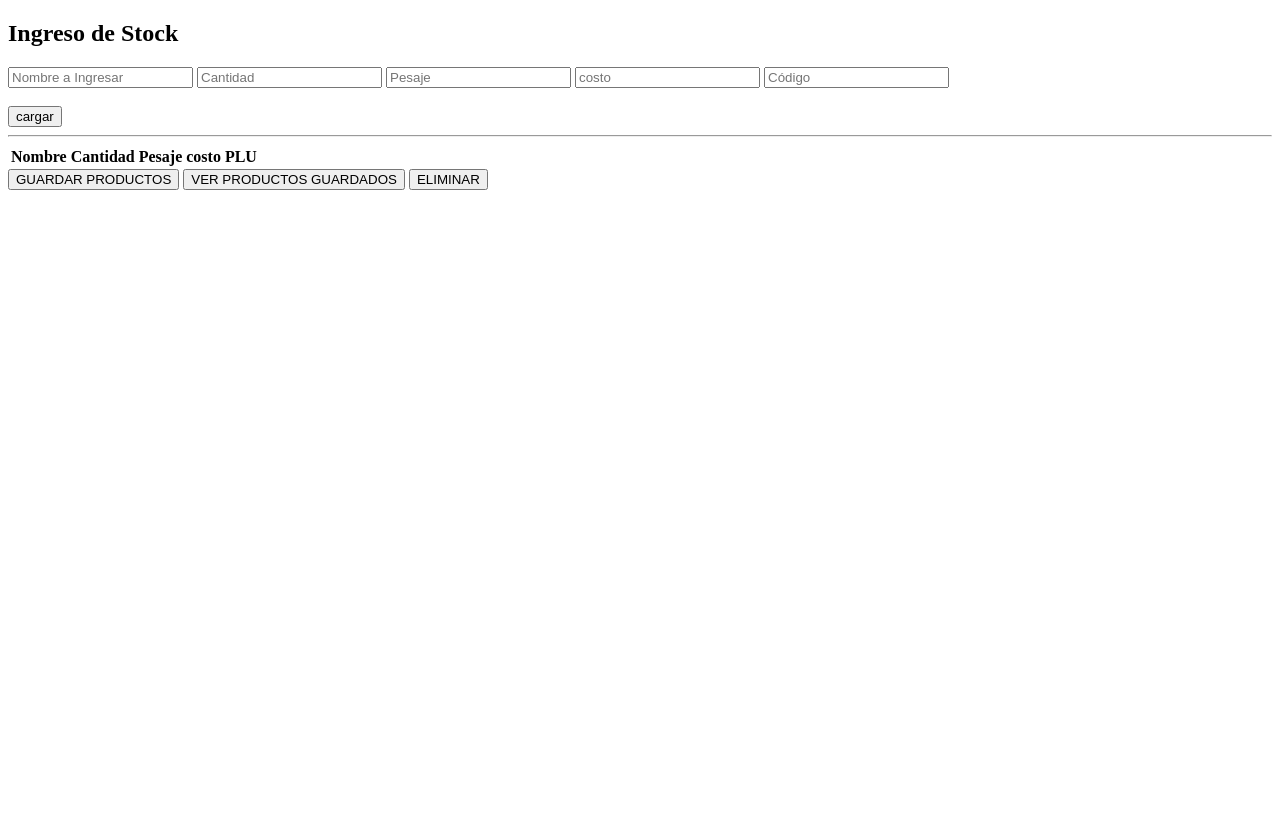
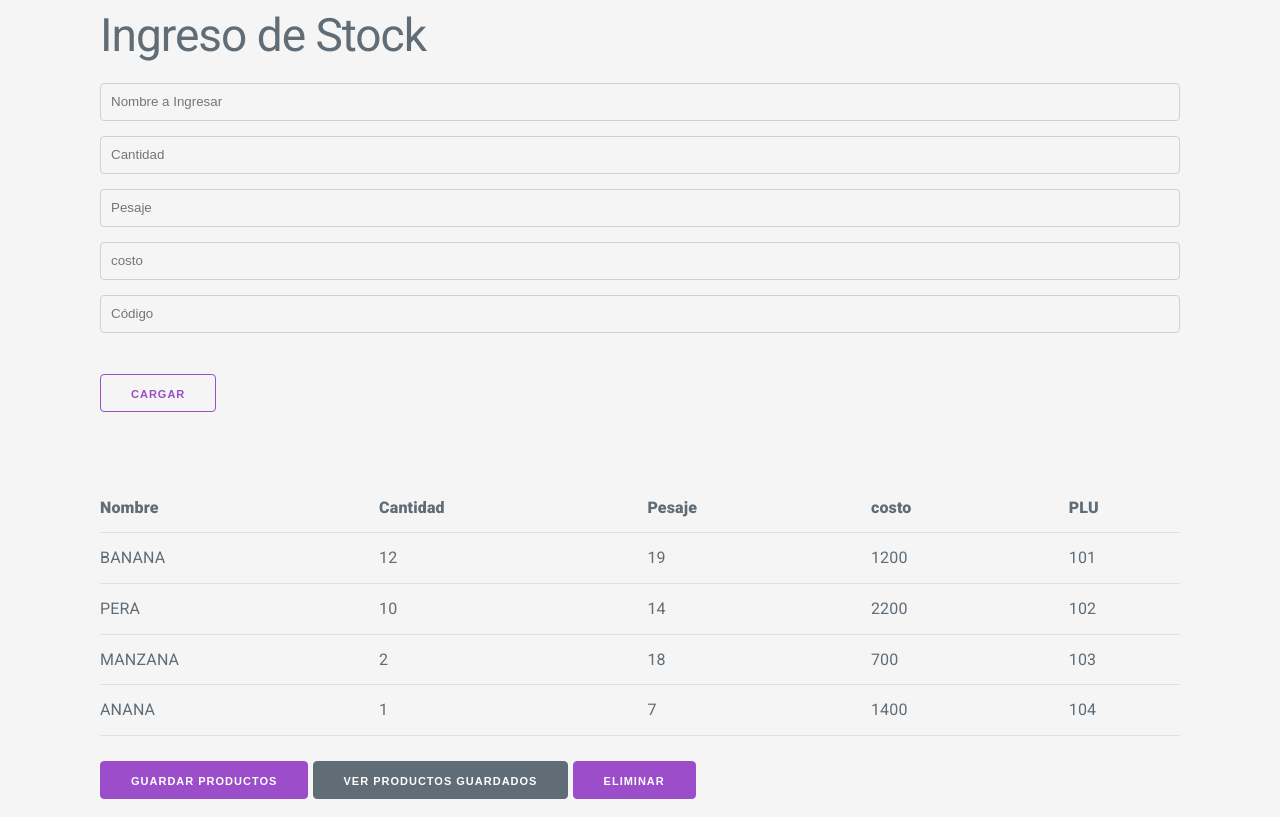
Before and after one commit to AlePetrone/ProyectoCH, a plain HTML site: page index.html in a window 1280 px wide. Both pictures are taken after a click on the button "VER PRODUCTOS GUARDADOS". Drawn offline with nearby package versions, Linux system fonts and the light colour scheme.

Commit message:
Se agregan eventos para bnt carga, btn Guardar Se agrega style sheet

```diff
--- a/app.js
+++ b/app.js
@@ -1,7 +1,7 @@
-const inputNombre = document.getElementById("#NombreIgreso")
+const inputNombre = document.querySelector("#NombreIgreso")
 const inputCantidad = document.querySelector("#cantidadIngreso")
 const inputKg = document.querySelector("#pesajeIngreso")
-const inputCosto = document.querySelector("#NombreIgreso")
+const inputCosto = document.querySelector("#costoIngreso")
 const inputPlu = document.querySelector("#PLUIngreso")
 const campos = document.querySelector("input")
 const btnCargar = document.querySelector("#cargar")
@@ -10,18 +10,23 @@ const btnEliminar = document.querySelector("#eliminar")
 
 const Productos = []
 const Codigos = [{ nombre: "Banana", plu: 101 },
-{ nombre: "Pera", plu: 102 },
+{ nombre: "Pera", plu: 102 }, //base de codigos
 { nombre: "Anana", plu: 103 },
 { nombre: "Manzana", plu: 104 },
 { nombre: "Naranja", plu: 104 },]
 
-const Resto = [{ nombre: "Banana",  cantidad: 12, kg: 19, costo: 1200, plu: 101 },
+
+
+const Resto = [{ nombre: "Banana",  cantidad: 12, kg: 19, costo: 1200, plu: 101 }, //simula datos de un stock previo
             { nombre: "Pera",  cantidad: 10, kg: 14, costo: 2200, plu: 102 },
             { nombre: "Manzana",  cantidad: 2, kg: 18, costo: 700, plu: 103 },
             { nombre: "Anana",  cantidad: 1, kg: 7, costo: 1400, plu: 104 },
 ]
 const guardarLocal = (clave, valor) => { localStorage.setItem(clave, valor) };
 guardarLocal("RestoProductos", JSON.stringify(Resto));
+
+
+
 class producto{
     constructor(nombre, cantidad, kg, costo, plu ) {
         this.nombre = nombre
@@ -33,7 +38,7 @@ class producto{
 }
 
 const agregarProd  = () => {
-    let nombre= inputNombre
+    let nombre = inputNombre
     let cantidad = inputCantidad
     let kg = inputKg
     let costo = inputCosto
@@ -42,20 +47,12 @@ const agregarProd  = () => {
     Productos.push(nuevoProducto)
     console.log(nuevoProducto.nombre)
 }
-/*
-let nombre= inputNombre
-    let cantidad = inputCantidad
-    let kg = inputKg
-    let costo = inputCosto
-    let plu = inputPlu
-    let productoNuevo =
-    Productos.push (productoNuevo)
-*/
+
 const cargarTabla = () => {
     const cuerpo = document.querySelector("#cuerpo")
         Productos.forEach( producto => {
         cuerpo.innerHTML +=`<tr>
-                                <td> ${producto.nombre}</td>
+                                <td> ${producto.nombre.value}</td>
                                 <td> ${producto.cantidad.value} </td>
                                 <td> ${producto.kg.value} </td>
                                 <td> ${producto.costo.value} </td>
@@ -64,4 +61,42 @@ const cargarTabla = () => {
     })
 }
 
-btnCargar.addEventListener("click", () => {agregarProd(); cargarTabla()})
+const StockDia = []
+
+
+
+const armarTable = () => {
+    for (const objeto of mostrarGuardados)
+    StockDia.push(new prodResto(objeto));
+    const cuerpo = document.querySelector("#cuerpo")
+        StockDia.forEach( objeto => {
+        cuerpo.innerHTML +=`<tr>
+                                <td> ${objeto.nombre}</td>
+                                <td> ${objeto.cantidad} </td>
+                                <td> ${objeto.kg} </td>
+                                <td> ${objeto.costo} </td>
+                                <td> ${objeto.plu} </td>
+                            </tr>`
+    })
+
+}
+class prodResto{
+    constructor(obj) {
+        this.nombre = obj.nombre.toUpperCase();
+        this.cantidad = parseFloat(obj.cantidad);
+        this.kg = parseFloat(obj.kg);
+        this.costo = parseFloat(obj.costo);
+        this.plu = parseFloat(obj.plu);
+    }
+}
+
+
+
+
+
+
+
+const mostrarGuardados = JSON.parse(localStorage.getItem("RestoProductos"));
+const mostrarStock = JSON.parse(localStorage.getItem("stockDia"));
+btnCargar.addEventListener("click", () => {agregarProd(); cargarTabla(); console.log("Boton apretado")});
+btnGuardados.addEventListener("click",()=> {armarTable() ;guardarLocal("stockDia", JSON.stringify(Productos), console.log("Boton apretado"))} )
--- /dev/null
+++ b/css/estilosDEF.css
@@ -0,0 +1,26 @@
+@import url('https://fonts.googleapis.com/css2?family=Roboto:wght@400;900&display=swap');
+
+body {
+    background-color: whitesmoke;
+    font-family: 'Roboto', Arial, Helvetica, sans-serif;
+    padding-left: 10px;
+    padding-right: 10px;
+}
+
+.button-delete {
+    background-color: darkred !important;
+    color: white !important;
+}
+
+.button-grey {
+    background-color: slategray !important;
+    color: white !important;
+}
+
+.fondo-amarillo {
+    background-color: yellow !important;
+}
+
+.fondo-celeste {
+    background-color: lightblue;
+}
--- a/index.html
+++ b/index.html
@@ -4,6 +4,8 @@
     <meta charset="UTF-8">
     <meta http-equiv="X-UA-Compatible" content="IE=edge">
     <meta name="viewport" content="width=device-width, initial-scale=1.0">
+    <link rel="stylesheet" href="https://cdnjs.cloudflare.com/ajax/libs/milligram/1.4.1/milligram.css">
+    <link rel="stylesheet" href="css/estilosDEF.css">
     <script defer src="app.js"></script>
     <title>Document</title>
 </head>
```
